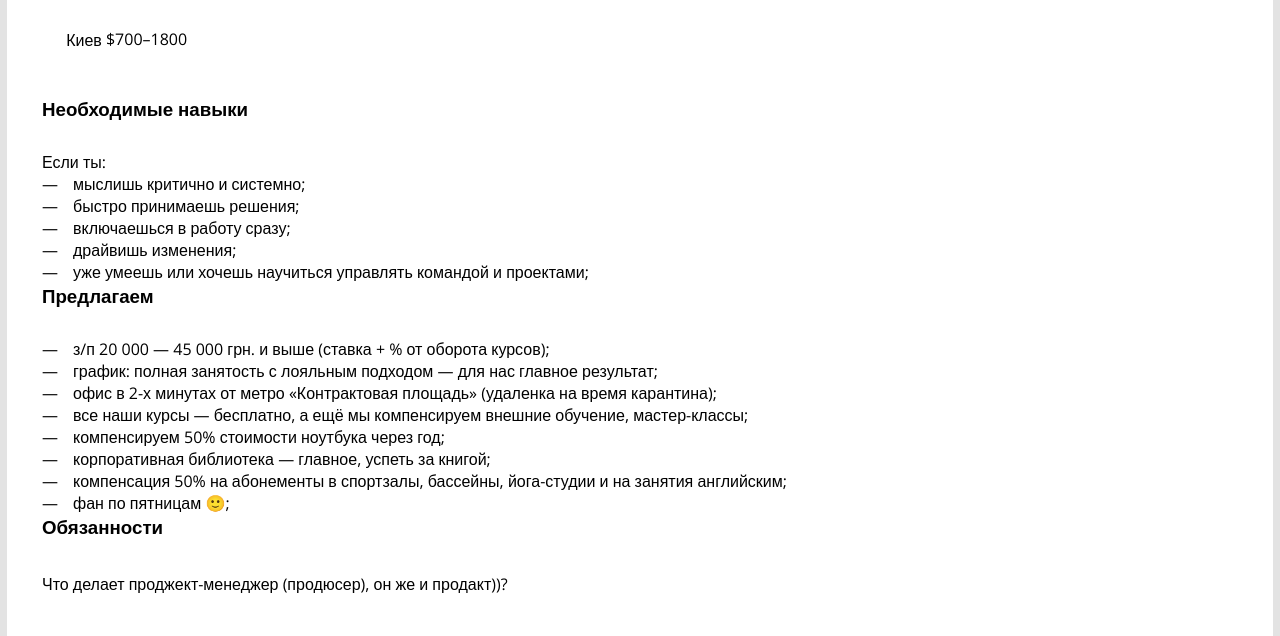
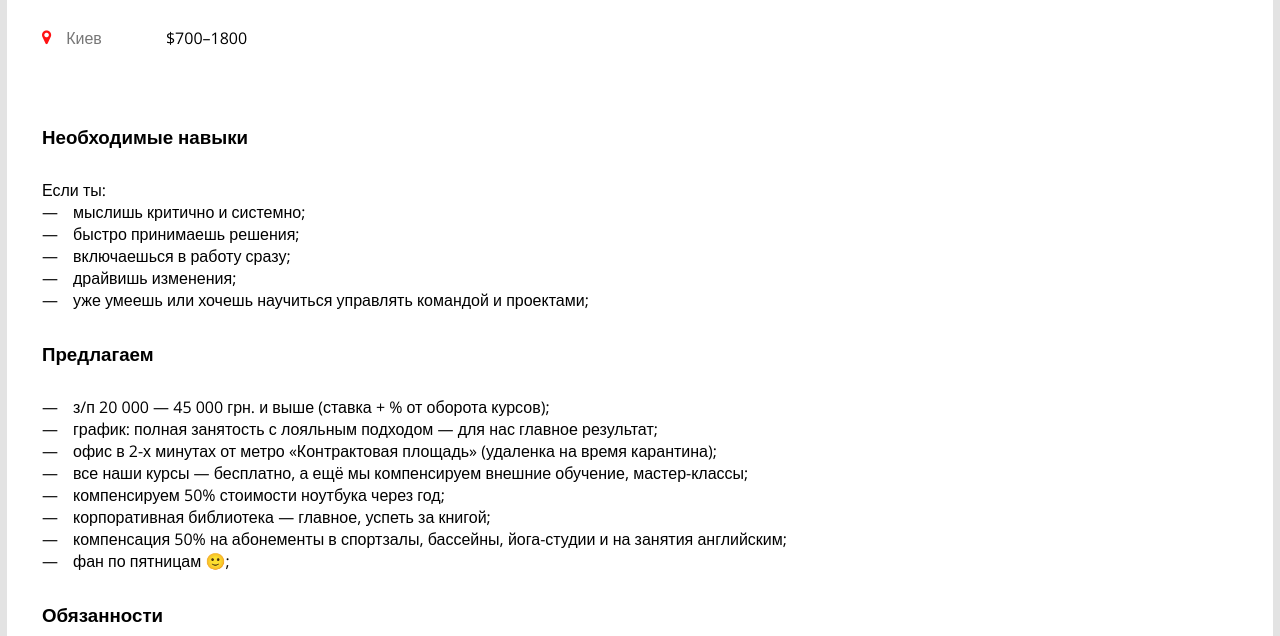
Before and after one commit to kobzarirena/study_of, a plain HTML site: page index.html in a window 1280 px wide. Shown: the part 155-791 px from the top of the page. Drawn offline with nearby package versions, Linux system fonts and the light colour scheme.

Commit message:
add styles

```diff
--- a/index.html
+++ b/index.html
@@ -5,6 +5,8 @@
 	<title>Title</title>
 	<link href="https://fonts.googleapis.com/css2?family=Open+Sans:wght@400;600&display=swap" rel="stylesheet">
 	<link rel="stylesheet" href="styles/style.css">
+	<link rel="stylesheet" href="https://maxcdn.bootstrapcdn.com/font-awesome/4.5.0/css/font-awesome.min.css">
+
 </head>
 <body>
 <div class="vacancy-card">
@@ -12,7 +14,7 @@
 	<h1 class="heading1">Продакт-менеджер онлайн-курсов</h1>
 
 	<div class="vacancy-location">
-		<span class="icon-location"></span>
+		<i class="fa fa-map-marker icon-location"></i>
 		<span class="vacancy-city">Киев</span>
 	</div>
 
@@ -39,7 +41,7 @@
 		<li class="vacancy-details__item">фан по пятницам 🙂;</li>
 	</ul>
 	<h3 class="heading3">Обязанности</h3>
-	<p class="paragraph">Что делает проджект-менеджер (продюсер), он же и продакт))?</p>
+	<p class="paragraph-intro">Что делает проджект-менеджер (продюсер), он же и продакт:</p>
 	<ul class="vacancy-details">
 		<li class="vacancy-details__item">улучшает существующие курсы и разрабатывает новые;</li>
 		<li class="vacancy-details__item">ищет темы, которые нужны рынку, и лекторов — экспертов в своих сферах IT;</li>
--- a/styles/style.css
+++ b/styles/style.css
@@ -16,15 +16,22 @@ p {
 .vacancy-salary {
 	margin-bottom: 45px;
 }
+.vacancy-location {
+	color: #777777;
+}
+
 .vacancy-location,
 .vacancy-salary,
 .vacancy-city,
 .icon-location {
 	display: inline-block;
-	vertical-align: middle;
+	vertical-align: bottom;
+}
+.vacancy-salary {
+	margin-inline-start: 60px;
 }
 .icon-location {
-	background: url("../img/location.svg") no-repeat;
+	color: #ff1213;
 	width: 20px;
 	height: 20px;
 
@@ -48,11 +55,11 @@ p {
 	font-weight: 600;
 }
 .heading3 {
-	margin: 0 0 30px 0;
+	margin: 30px 0 30px 0;
 }
 .paragraph {
-	margin: 0 0 40px 0;
-	line-height: 30px;
+	margin: 0px 0 20px 0;
+	line-height: 20px;
 }
 .vacancy-details {
 	margin: 0;
@@ -63,3 +70,6 @@ p {
 	content: '—';
 	margin-inline-end: 15px;
 }
+.vacancy-details__item {
+
+}
```
